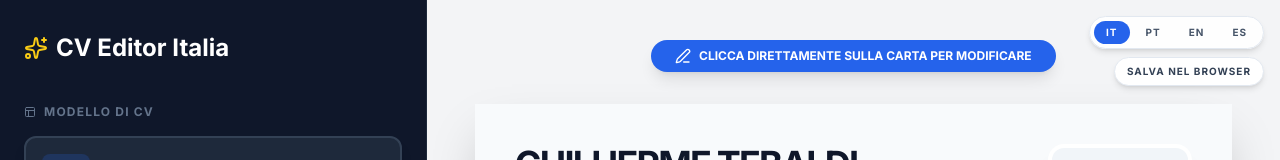
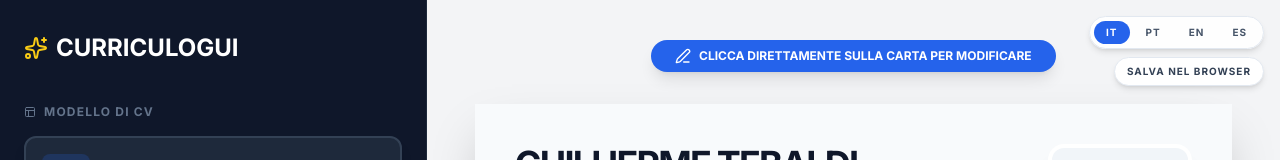
Before and after one commit to GuilhermeTebaldi/CurriculumTebaldi, a React (Vite) app: page / in a window 1280 px wide. Shown: the top 160 px of the page. Built offline with nearby package versions, Linux system fonts and the light colour scheme.

Commit message:
( novos testes  )

```diff
--- a/App.tsx
+++ b/App.tsx
@@ -2433,7 +2433,7 @@
       <aside className="w-full md:w-1/3 bg-slate-900 text-white p-6 overflow-y-auto no-print border-r border-slate-800 scrollbar-hide">
         <div className="flex items-center gap-2 mb-8 sticky top-0 bg-slate-900 z-10 py-2">
           <Sparkles className="text-yellow-400" />
-          <h1 className="text-2xl font-bold">CV Editor Italia</h1>
+          <h1 className="text-2xl font-bold">CURRICULOGUI</h1>
         </div>
 
         <div className="space-y-8 pb-20">
```
